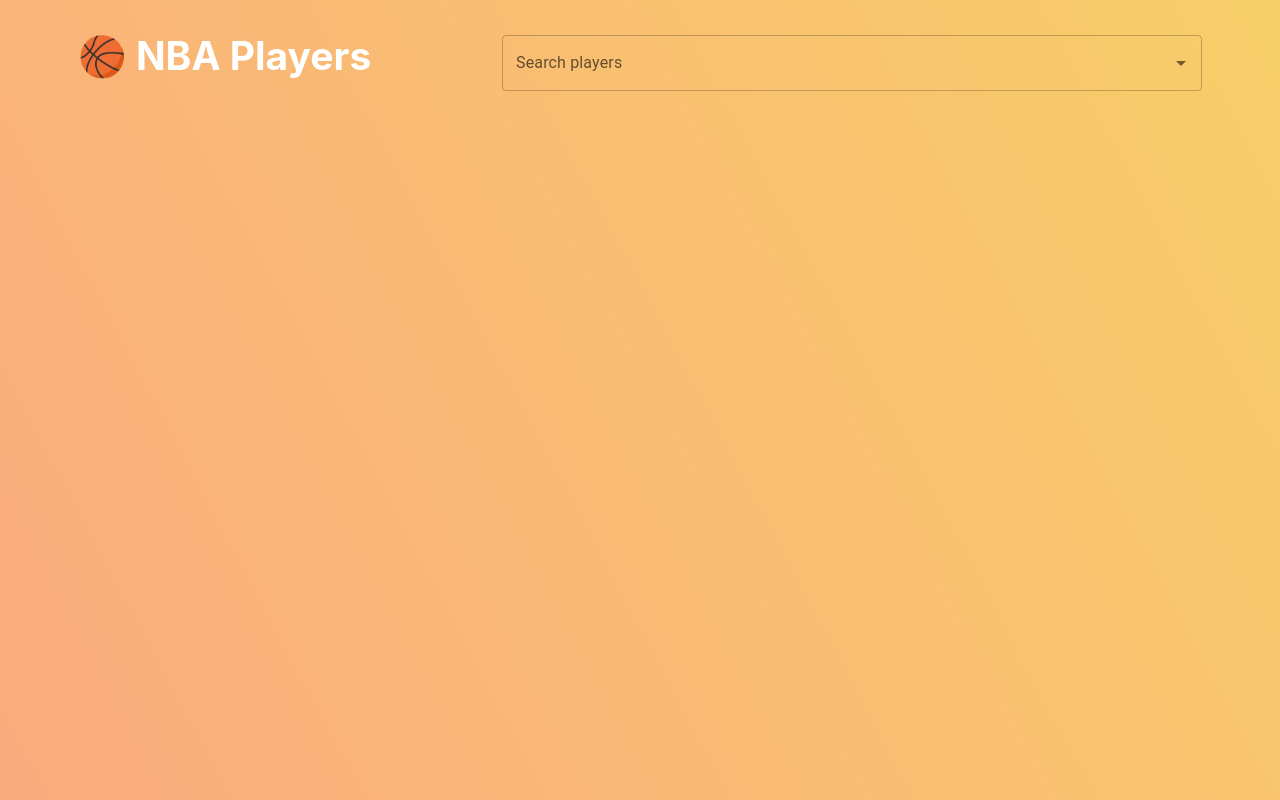
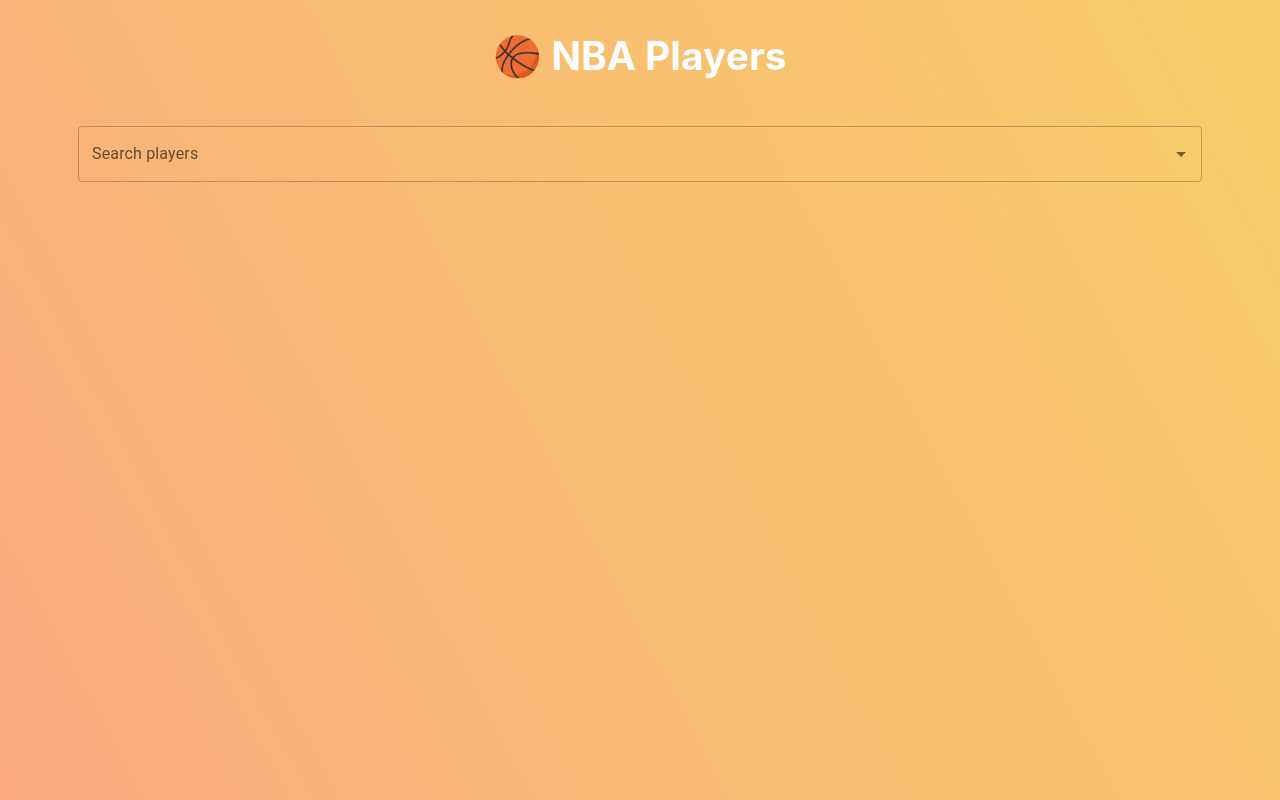
Before and after one commit to OctavianUrsu/react-nbaplayers-client, a React (Create React App) app: page / in a window 1280 px wide. Built offline with nearby package versions, Linux system fonts and the light colour scheme; no server answers.

Commit message:
Fix search bar + add query params

```diff
--- a/package.json
+++ b/package.json
@@ -11,10 +11,12 @@
     "@testing-library/react": "^12.1.2",
     "@testing-library/user-event": "^13.5.0",
     "@types/jest": "^27.4.0",
+    "@types/lodash": "^4.14.178",
     "@types/node": "^16.11.25",
     "@types/react": "^17.0.39",
     "@types/react-dom": "^17.0.11",
     "cors": "^2.8.5",
+    "lodash": "^4.17.21",
     "react": "^17.0.2",
     "react-dom": "^17.0.2",
     "react-scripts": "5.0.0",
--- a/src/App.css
+++ b/src/App.css
@@ -1,7 +1,7 @@
 .App {
   text-align: center;
-  background-color: #FBAB7E;
-  background-image: linear-gradient(62deg, #FBAB7E 0%, #F7CE68 100%);
+  background-color: #fbab7e;
+  background-image: linear-gradient(62deg, #fbab7e 0%, #f7ce68 100%);
   min-height: 100vh;
   font-size: calc(10px + 2vmin);
   color: white;
@@ -9,7 +9,7 @@
 
 .App-header {
   display: flex;
-  flex-direction: row;
+  flex-direction: column;
   align-items: center;
   justify-content: space-between;
   margin: 0 3em;
@@ -17,4 +17,19 @@
 
 .Search-box {
   margin-top: 0.5em;
+  max-width: 700;
+  width: 100%;
 }
+
+.Player-card {
+  margin-top: 1.5em;
+  max-width: 700;
+  width: 100%;
+}
+
+.Player-label {
+  display: flex;
+  flex-direction: row;
+  justify-content: space-evenly;
+  margin: 0 3em;
+}
--- a/src/App.tsx
+++ b/src/App.tsx
@@ -1,8 +1,15 @@
-import { useEffect, useState } from 'react';
+import React, { useEffect, useState } from 'react';
 import './App.css';
 
 import TextField from '@mui/material/TextField';
 import Autocomplete from '@mui/material/Autocomplete';
+import CircularProgress from '@mui/material/CircularProgress';
+
+import Card from '@mui/material/Card';
+import CardContent from '@mui/material/CardContent';
+import Typography from '@mui/material/Typography';
+
+import { debounce } from 'lodash';
 
 interface Player {
   playerId: string;
@@ -14,24 +21,127 @@
 const BASE_URL =
   process.env.NODE_ENV === 'production' ? process.env.REACT_APP_BASE_URL : '';
 
-const usePlayers = (): Player[] => {
+function App() {
+  //
+  const [inputValue, setInputValue] = useState<string>('');
   const [players, setPlayers] = useState<Player[]>([]);
+  const [player, setPlayer] = useState<Player | null>(null);
 
-  const getPlayers = async () => {
-    const res = await fetch(`${BASE_URL}/api/players/`);
-    const data = await res.json();
-    setPlayers(data);
+  //
+  const [open, setOpen] = useState(false);
+  const [isLoading, setIsLoading] = useState(false);
+
+  // Debounced search and call to API
+  const debouncedSearch = React.useRef(
+    debounce(async (inputValue: string) => {
+      try {
+        setIsLoading(true);
+        const response = await fetch(
+          `${BASE_URL}/api/players/search?name=${inputValue}`
+        );
+        const players = await response.json();
+
+        console.log('calling api for ', inputValue);
+
+        setPlayers(players);
+        setIsLoading(false);
+      } catch (error) {
+        setIsLoading(false);
+      }
+    }, 500)
+  ).current;
+
+  // Call the search function on input change
+  const onInputChangeHandler = (e: React.SyntheticEvent) => {
+    const target = e.target as HTMLInputElement;
+
+    if (target.value === undefined || target.value === null) {
+      target.value = '';
+    } else {
+      setInputValue(target.value);
+
+      if (target.value.length > 2) {
+        setOpen(true);
+        debouncedSearch(target.value);
+        console.log('calling debouncer for', target.value);
+      }
+    }
   };
 
-  useEffect(() => {
-    getPlayers();
-  }, []);
+  // Handle the onClose event
+  const handleOnClose = () => {
+    setOpen(false);
+    setPlayers([]);
+    setInputValue('');
+  };
 
-  return players;
-};
+  const searchBox = (
+    <Autocomplete
+      id='player-search'
+      filterOptions={(x) => x}
+      open={open}
+      onClose={handleOnClose}
+      getOptionLabel={(player) => player.firstName + ' ' + player.lastName}
+      options={players}
+      isOptionEqualToValue={(o, v) => o.playerId === v.playerId}
+      loading={isLoading}
+      defaultValue={null}
+      value={player}
+      onChange={(_, value) => setPlayer(value)}
+      onInputChange={onInputChangeHandler}
+      renderInput={(params) => (
+        <TextField
+          {...params}
+          type='string'
+          label='Search players'
+          InputProps={{
+            ...params.InputProps,
+            endAdornment: (
+              <React.Fragment>
+                {isLoading ? (
+                  <CircularProgress color='inherit' size={16} />
+                ) : null}
+                {params.InputProps.endAdornment}
+              </React.Fragment>
+            ),
+          }}
+        />
+      )}
+    />
+  );
 
-function App() {
-  const players = usePlayers();
+  const PlayerCard = (
+    <Card>
+      <CardContent>
+        <div className='Player-label'>
+          <div>
+            <label>
+              <Typography variant='overline'>ID:</Typography>
+            </label>
+            <Typography variant='body1'>{player?.playerId}</Typography>
+          </div>
+          <div>
+            <label>
+              <Typography variant='overline'>First Name:</Typography>
+            </label>
+            <Typography variant='body1'>{player?.firstName}</Typography>
+          </div>
+          <div>
+            <label>
+              <Typography variant='overline'>Last Name:</Typography>
+            </label>
+            <Typography variant='body1'>{player?.lastName}</Typography>
+          </div>
+          <div>
+            <label>
+              <Typography variant='overline'>Team:</Typography>
+            </label>
+            <Typography variant='body1'>{player?.teamId}</Typography>
+          </div>
+        </div>
+      </CardContent>
+    </Card>
+  );
 
   return (
     <div className='App'>
@@ -39,18 +149,8 @@
         <div>
           <h2>🏀 NBA Players</h2>
         </div>
-        <div className='Search-box'>
-          <Autocomplete
-            options={players}
-            sx={{ width: 700 }}
-            renderInput={(params) => (
-              <TextField {...params} label='Search players' />
-            )}
-            getOptionLabel={(option) =>
-              option.firstName + ' ' + option.lastName
-            }
-          />
-        </div>
+        <div className='Search-box'>{searchBox}</div>
+        {player && <div className='Player-card'>{PlayerCard}</div>}
       </header>
     </div>
   );
```
Also changed, not shown: 1 other file (tests, documents, lock files or other folders).
